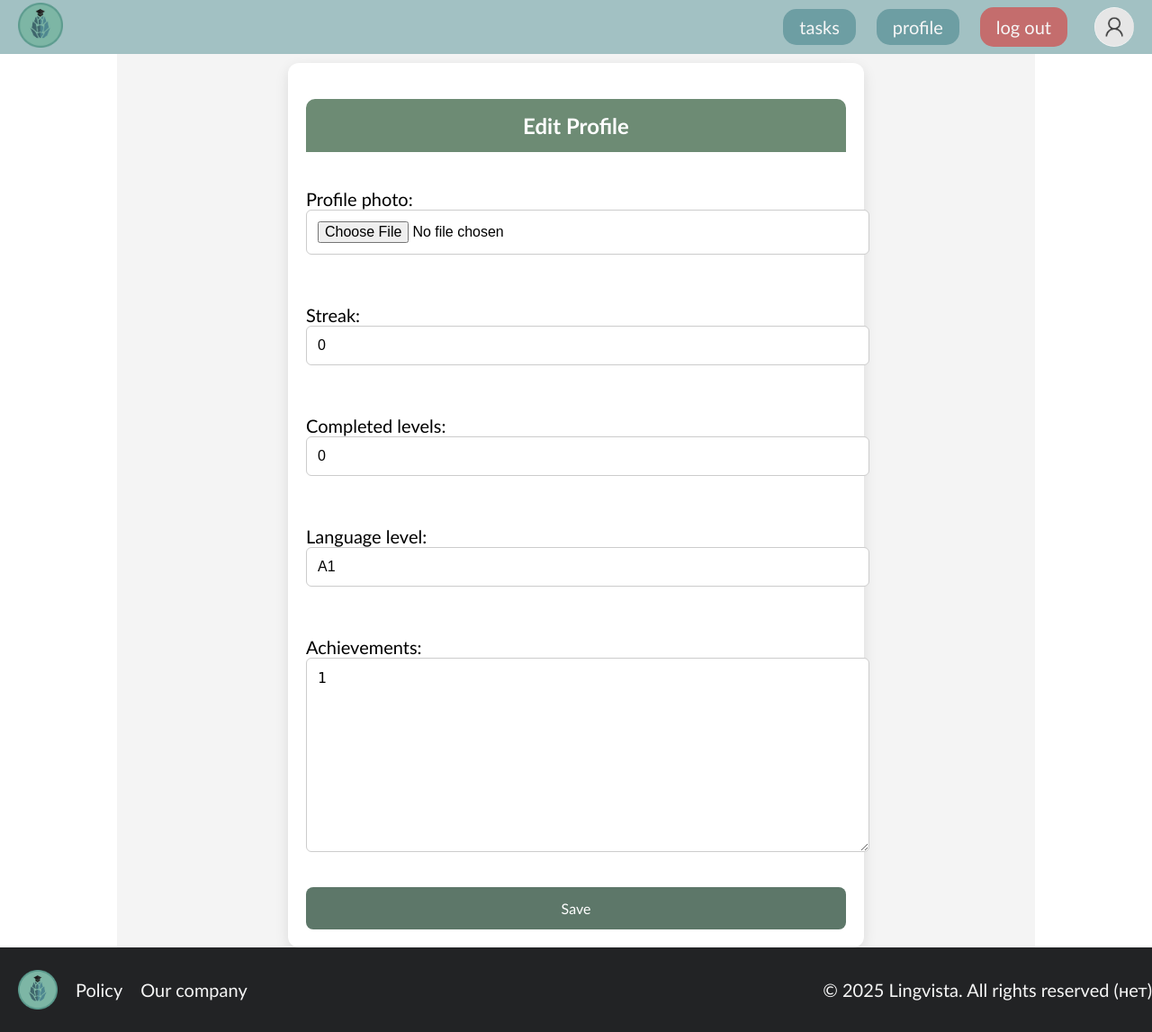
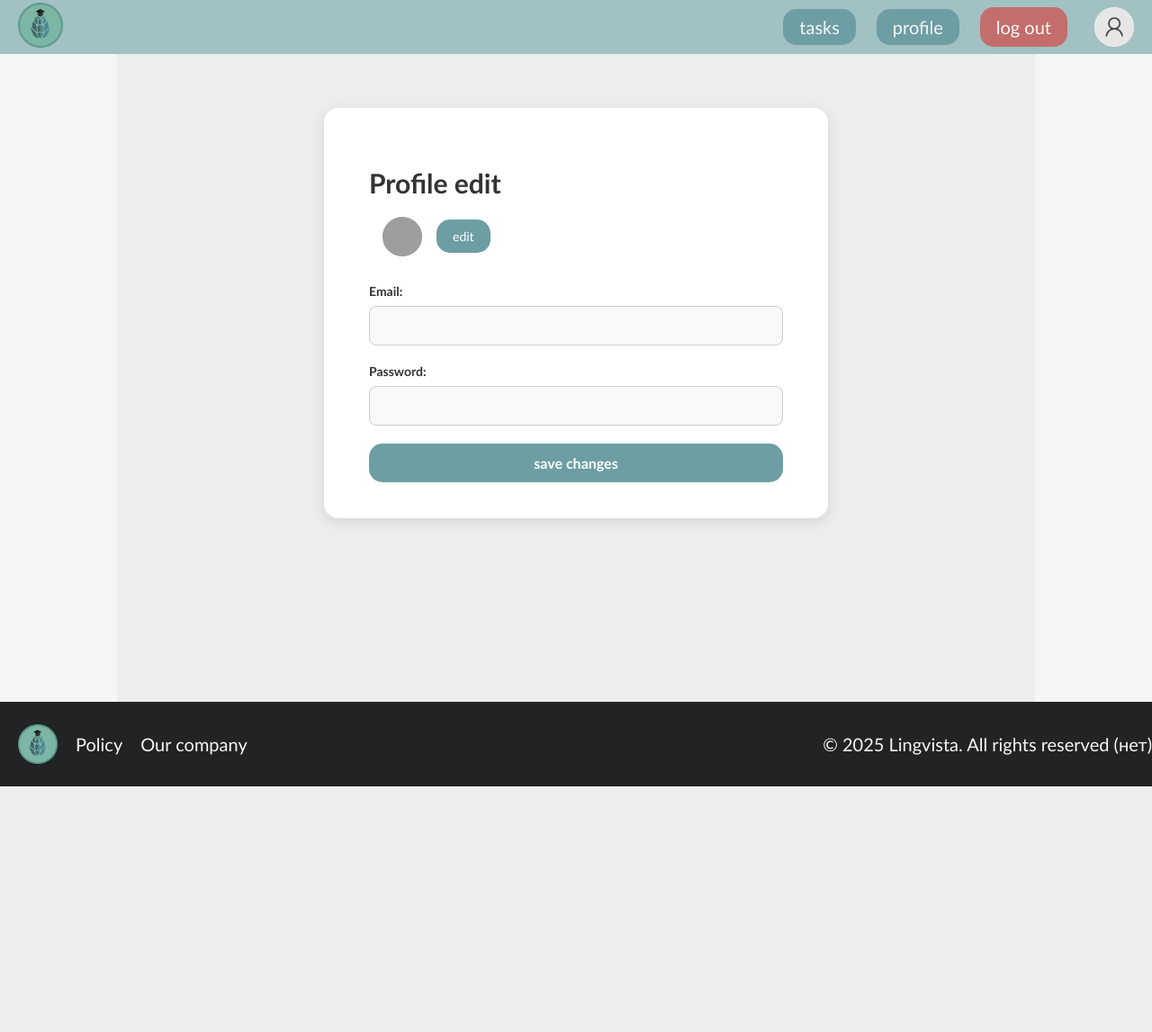
Before and after one commit to suhariky/lingvista, a Django app: page /accountedit_page/ in a window 1280 px wide. Shown: the whole page at 90% size. After the commit the page ends 874 px from the top, so only its background shows below. Run offline with Django 5.2, Linux system fonts and the light colour scheme; a user stored in the database is signed in; data comes from the database, SQL or seed files in the repository; grey boxes are pictures that could not be loaded.

Commit message:
Added accountedit_page

```diff
--- a/lingvista/lingvista_web/forms.py
+++ b/lingvista/lingvista_web/forms.py
@@ -9,6 +9,13 @@ class ProfileEditForm(forms.ModelForm):
     class Meta:
         model = Profile
         fields = ['profile_photo', 'streak', 'completed_levels', 'language_level', 'achievements']
+        widgets = {
+            'profile_photo': forms.ClearableFileInput(attrs={'class': 'input-custom'}),
+            'streak': forms.NumberInput(attrs={'class': 'input-custom'}),
+            'completed_levels': forms.NumberInput(attrs={'class': 'input-custom'}),
+            'language_level': forms.TextInput(attrs={'class': 'input-custom'}),
+            'achievements': forms.Textarea(attrs={'class': 'input-custom'}),
+        }
 
     def __init__(self, *args, **kwargs):
         super(ProfileEditForm, self).__init__(*args, **kwargs)
--- a/lingvista/lingvista_web/static/css/accountedit_page.css
+++ b/lingvista/lingvista_web/static/css/accountedit_page.css
@@ -1,64 +1,109 @@
-.container {
-    max-width: 600px;
-    margin: 0px auto;
-    padding: 20px;
-    background: #ffffff;
-    border-radius: 12px;
-    box-shadow: 0 5px 15px rgba(0, 0, 0, 0.1);
+body {
+    font-family: 'Segoe UI', Tahoma, Geneva, Verdana, sans-serif;
+    background-color: #f5f5f5;
+    margin: 0;
+    padding: 0;
+    color: #333;
 }
 
-h2 {
-    text-align: center;
+.profile-edit-wrapper {
+    display: flex;
+    justify-content: center;
+    padding: 60px 20px;
+}
+
+.form-column {
+    background: #ffffff;
+    padding: 40px 50px;
+    border-radius: 16px;
+    box-shadow: 0 4px 16px rgba(0, 0, 0, 0.1);
+    max-width: 460px;
+    width: 100%;
+    display: flex;
+    flex-direction: column;
+    align-items: flex-start;
+}
+
+.title-left {
+    font-size: 30px;
+    font-weight: bold;
+    margin-bottom: 20px;
+    text-align: left;
+    width: 100%;
+    color: #333;
+}
+
+/* avatar + edit button horizontally */
+.avatar-row {
+    display: flex;
+    align-items: center;
+    gap: 16px;
+    margin-bottom: 30px;
+}
+
+.avatar {
+    width: 80px;
+    height: 80px;
+    border-radius: 50%;
+    object-fit: cover;
+    background-color: #ccc;
+}
+
+.btn-edit {
+    background-color: #6D9EA3;
     color: white;
-    font-size: 24px;
-    background-color: #6d8b74;
-    padding: 15px;
-    border-radius: 10px 10px 0 0;
+    border: none;
+    border-radius: 15px;
+    padding: 10px 18px;
+    font-size: 14px;
+    cursor: pointer;
+}
+
+.btn-edit:hover {
+    background-color: #5c8d91;
 }
 
 form {
     display: flex;
     flex-direction: column;
-    gap: 15px;
+    gap: 20px;
+    width: 100%;
 }
 
-input, textarea, select {
-    width: 100%;
+.form-group {
+    display: flex;
+    flex-direction: column;
+    text-align: left;
+}
+
+label {
+    font-weight: 600;
+    margin-bottom: 8px;
+    font-size: 14px;
+}
+
+.input-custom {
     padding: 12px;
+    font-size: 16px;
     border: 1px solid #ccc;
-    border-radius: 6px;
-    font-size: 16px;
-    background: #fff;
+    border-radius: 8px;
+    background-color: #f9f9f9;
     transition: 0.3s;
 }
 
-input:focus, textarea:focus, select:focus {
-    border-color: #6d8b74;
+.input-custom:focus {
+    background-color: #fff;
+    border-color: #6D9EA3;
     outline: none;
 }
 
-.btn-success {
-    background-color: #5d7769;
+.btn-save {
+    width: 100%;
+    background-color: #6D9EA3;
     color: white;
-    padding: 14px;
+    padding: 12px;
+    font-size: 16px;
+    font-weight: bold;
     border: none;
-    border-radius: 8px;
-    font-size: 16px;
+    border-radius: 15px;
     cursor: pointer;
-    transition: 0.3s;
-}
-
-.btn-success:hover {
-    background-color: #4f685b;
-}
-
-@media (max-width: 600px) {
-    .container {
-        width: 90%;
-        padding: 15px;
-    }
-}
-
-main {
-    padding-top: 10px;
-}
--- a/lingvista/lingvista_web/templates/html/pages/accountedit_page.html
+++ b/lingvista/lingvista_web/templates/html/pages/accountedit_page.html
@@ -1,15 +1,30 @@
 {% extends 'html/pages/base.html' %}
-{% block title %}Edit Profile{% endblock %}
+{% block title %}Редактировать профиль{% endblock %}
+{% block extra_css %}
 {% load static %}
-{% block extra_css %}<link rel="stylesheet" href="{% static 'css/accountedit_page.css' %}">{% endblock %}
+<link rel="stylesheet" href="{% static 'css/accountedit_page.css' %}">
+{% endblock %}
 
 {% block content %}
-  <div class="container">
-    <h2>Edit Profile</h2>
+<div class="profile-edit-wrapper">
+  <div class="form-column">
+    <h2 class="title-left">Profile edit</h2>
+    <div class="avatar-row">
+      <img src="{% static 'images/default_avatar.png' %}" alt="Avatar" class="avatar">
+      <button type="button" class="btn-edit">edit</button>
+    </div>
     <form method="post" enctype="multipart/form-data">
       {% csrf_token %}
-      {{ form.as_p }}
-      <button type="submit" class="btn btn-success">Save</button>
+      <div class="form-group">
+        <label for="email">Email:</label>
+        <input type="email" name="email" id="email" class="input-custom" required>
+      </div>
+      <div class="form-group">
+        <label for="password">Password:</label>
+        <input type="password" name="password" id="password" class="input-custom" required>
+      </div>
+      <button type="submit" class="btn-save">save changes</button>
     </form>
   </div>
+</div>
 {% endblock %}
```
